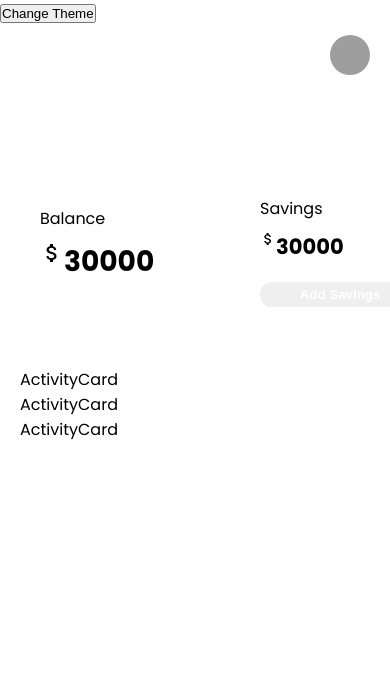
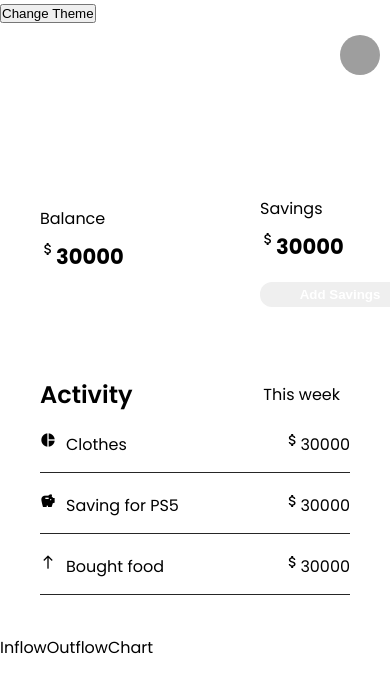
Before and after one commit to NoStackDev/persfin-client, a React (Create React App) app: page / in a window 390 px wide. Shown: the top 692 px of the page. Built offline with nearby package versions, Linux system fonts and the light colour scheme; grey boxes are pictures that could not be loaded.

Commit message:
activity card mobile

```diff
--- a/src/Assets/Styles/_themes.scss
+++ b/src/Assets/Styles/_themes.scss
@@ -8,7 +8,11 @@ $themes: (
     "card-bg-color": $card-bg-color-light,
     "text-color": $text-color-light,
     "text-2-color": $text-2-color-light,
-    " btn-text-color": $btn-text-color,
+    "btn-text-color": $btn-text-color,
+    "budget-color": $primary-color-light,
+    "savings-color": $savings,
+    "inflow-color": $savings,
+    "outflow-color": $outflow,
   ),
   dark: (
     "primary-color": $primary-color-dark,
@@ -18,5 +22,9 @@ $themes: (
     "text-color": $text-color-light,
     "text-2-color": $text-2-color-dark,
     "btn-text-color": $btn-text-color,
+    "budget-color": $primary-color-light,
+    "savings-color": $savings,
+    "inflow-color": $savings,
+    "outflow-color": $outflow,
   ),
 );
--- a/src/Components/Cards/ActivityCard/ActivityCard.component.tsx
+++ b/src/Components/Cards/ActivityCard/ActivityCard.component.tsx
@@ -1,20 +1,64 @@
-import React from 'react'
+import React from "react";
 
-import "./ActivityCard.style.scss"
+import "./ActivityCard.style.scss";
+
+interface recentActivity {
+  title: string;
+  _type: string;
+  _date: string;
+  _time: string;
+  amount: number;
+}
 
 type Props = {
-    title: string;
-    _type: string;
-    _date: string;
-    _time: string;
-    amount: number;
-}
+  cardTitle: string;
+  activities: recentActivity[];
+};
 
+const ActivityCard = ({ cardTitle, activities }: Props) => {
+  const icons = (_type: string): JSX.Element => {
+    switch (_type) {
+      case "Budget":
+        return <span className="material-icons">pie_chart</span>;
+      case "Inflow":
+        return <span className="material-icons">south</span>;
+      case "Outflow":
+        return <span className="material-icons">north</span>;
+      case "Savings":
+        return <span className="material-icons">savings</span>;
+      default:
+        return <></>;
+    }
+  };
 
-const ActivityCard = (props: Props) => {
   return (
-    <div>ActivityCard</div>
-  )
-}
+    <div className="card">
+      <div className="card-top">
+        <h2>{cardTitle}</h2>
+        <div className="duration">This week</div>
+      </div>
+      <div className="activities">
+        {activities.map((activity, index) => {
+          return (
+            <div className={"activity " + activity._type.toLowerCase()}>
+              <div className="icon-title-wrapper">
+                {icons(activity._type)}
+                <span className="title">{activity.title}</span>
+              </div>
 
-export default ActivityCard
+              <span className="type">{activity._type}</span>
+              <span className="date">{activity._date}</span>
+              <span className="time">{activity._time}</span>
+              <div className="amount">
+              <span className="material-icons">attach_money</span>
+              <span>{activity.amount}</span>
+              </div>
+            </div>
+          );
+        })}
+      </div>
+    </div>
+  );
+};
+
+export default ActivityCard;
--- a/src/Components/Cards/ActivityCard/ActivityCard.style.scss
+++ b/src/Components/Cards/ActivityCard/ActivityCard.style.scss
@@ -0,0 +1,99 @@
+@import "../../../Assets/Styles/mixins";
+@import "../../../Assets/Styles/themes";
+@import "../../../Assets/Styles/functions";
+@import "../../../Assets/Styles/variables";
+
+.card {
+  @include theme-aware("background", "card-bg-color");
+  border-radius: to-rem(12px);
+  padding: to-rem(20px);
+  display: flex;
+  flex-direction: column;
+  gap: to-rem(20px);
+
+  .card-top {
+        display: flex;
+        justify-content: space-between;
+        align-items: center;
+
+        h2 {
+        font-size: to-rem(24px);
+        font-weight: 600;
+        }
+
+        .duration {
+        @include theme-aware("background", "bg-color");
+        padding-inline: to-rem(10px);
+        padding-block: to-rem(2px);
+        border-radius: to-rem(12px);
+        }
+
+        &:hover {
+            cursor: pointer;
+        }
+  }
+
+  .activities {
+    display: flex;
+    flex-direction: column;
+    gap: to-rem(20px);
+
+    .activity {
+        display: grid;
+        grid-template-columns: 3fr 1fr;
+        gap: to-rem(10px);
+        padding-bottom: to-rem(5px);
+        border-bottom: solid #262626 to-rem(1px);
+
+        .icon-title-wrapper {
+            display: flex;
+            gap: to-rem(10px);
+            margin-bottom: to-rem(10px);
+
+
+            .material-icons {
+                font-size: $default-fontsize;
+            }
+        }
+
+        .title {
+            justify-self: start;
+        }
+
+        .amount {
+            justify-self: end;
+            display: flex;
+
+            .material-icons {
+                font-size: $default-fontsize;
+            }
+        }
+
+        .type,
+        .date,
+        .time {
+            display: none;
+        }
+
+
+
+        &.budget {
+            @include theme-aware('color', 'budget-color');
+        }
+
+        &.savings {
+            @include theme-aware('color', 'savings-color');
+        }
+
+        &.inflow {
+            @include theme-aware('color', 'inflow-color');
+        }
+
+        &.outflow {
+            @include theme-aware('color', 'outflow-color');
+        }
+    }
+  }
+
+
+}
--- /dev/null
+++ b/src/Components/Charts/LineChart/InflowOutflowChart.component.tsx
@@ -0,0 +1,11 @@
+import React from 'react'
+
+type Props = {}
+
+const InflowOutflowChart = (props: Props) => {
+  return (
+    <div>InflowOutflowChart</div>
+  )
+}
+
+export default InflowOutflowChart
--- /dev/null
+++ b/src/Components/Charts/LineChart/index.tsx
@@ -0,0 +1 @@
+export { default } from "./InflowOutflowChart.component"
--- a/src/Components/QuickActionBar/QuickActionBar.component.tsx
+++ b/src/Components/QuickActionBar/QuickActionBar.component.tsx
@@ -12,9 +12,11 @@ const QuickActionBar = (props: Props) => {
         <div className="carousel">
           {quickActions.map((quickAction, index) => {
             return (
-              <div className="card" key={index}>
-                <div className="icon-wrapper">
-                  <span className="material-icons">{quickAction.icon}</span>
+              <div className={"card " + quickAction.title.toLowerCase()} key={index}>
+                <div
+                  className={"icon-wrapper " + quickAction.title.toLowerCase()}
+                >
+                  <span className="material-icons ">{quickAction.icon}</span>
                 </div>
                 <div className="action-info">
                   <h2>{quickAction.title}</h2>
@@ -24,7 +26,9 @@ const QuickActionBar = (props: Props) => {
                   </div>
                 </div>
                 {quickAction.hasBtn ? (
-                  <button>Add {quickAction.title}</button>
+                  <button className={quickAction.title.toLowerCase()}>
+                    Add {quickAction.title}
+                  </button>
                 ) : (
                   <></>
                 )}
--- a/src/Components/QuickActionBar/QuickActionBar.style.scss
+++ b/src/Components/QuickActionBar/QuickActionBar.style.scss
@@ -2,9 +2,8 @@
 @import "../../Assets/Styles/functions";
 @import "../../Assets/Styles/themes";
 
-section {
-  padding-block: to-rem(20px);
-  padding-inline-start: to-rem(20px);
+.quick-action-bar {
+  // padding: to-rem(20px);
 
   .carousel-container {
     .carousel {
@@ -12,13 +11,16 @@ section {
       overflow-x: scroll;
       scrollbar-width: none;
       -ms-overflow-style: none;
-      gap: to-rem(20px);
+      // gap: to-rem(20px);
+      // overflow-y: hidden;
 
       &::-webbkit-scrollbar {
         display: none;
       }
 
       .card {
+        margin-block: to-rem(20px) to-rem(10px);
+        margin-inline-start: to-rem(20px);
         display: flex;
         flex-direction: column;
         gap: to-rem(20px);
@@ -26,6 +28,26 @@ section {
         @include theme-aware("background", "card-bg-color");
         border-radius: to-rem(12px);
         min-width: to-rem(200px);
+
+        &:nth-last-of-type(1) {
+          margin-inline-end: to-rem(20px);
+        }
+
+        &:hover {
+          cursor: pointer;
+          transform: scale(1.05);
+        }
+
+        &.balance {
+          gap: to-rem(30px);
+          .amount {
+            font-size: to-rem(24px);
+
+            .material-icons {
+              font-size: to-rem(24px);
+            }
+          }
+        }
 
         .icon-wrapper {
           display: flex;
@@ -35,6 +57,18 @@ section {
           width: fit-content;
           padding: to-rem(10px);
           border-radius: 50%;
+
+          &.savings {
+            @include theme-aware("background", "savings-color");
+          }
+
+          &.inflow {
+            @include theme-aware("background", "inflow-color");
+          }
+
+          &.outflow {
+            @include theme-aware("background", "outflow-color");
+          }
 
           .material-icons {
             color: #fff;
@@ -64,16 +98,7 @@ section {
           }
         }
 
-        &:nth-of-type(1) {
-          gap: to-rem(30px);
-          .amount {
-            font-size: to-rem(24px);
 
-            .material-icons {
-              font-size: to-rem(24px);
-            }
-          }
-        }
 
         button {
           font-weight: 600;
@@ -85,6 +110,22 @@ section {
           max-width: to-rem(200px);
 
           &:hover {
+            transform: scale(1.05);
+          }
+
+          &.savings {
+            @include theme-aware("background", "savings-color");
+          }
+
+          &.inflow {
+            @include theme-aware("background", "inflow-color");
+          }
+
+          &.outflow {
+            @include theme-aware("background", "outflow-color");
+          }
+
+          &:hover {
             cursor: pointer;
           }
         }
--- a/src/Components/Topbar/Topbar.style.scss
+++ b/src/Components/Topbar/Topbar.style.scss
@@ -6,7 +6,7 @@
     display: flex;
     justify-content: space-between;
     align-items: center;
-    padding: to-rem(10px) to-rem(20px);
+    padding: to-rem(10px) to-rem(10px);
     @include theme-aware('background', 'card-bg-color');
 
     .leftTopbar {
--- a/src/Pages/Overview/Overview.component.tsx
+++ b/src/Pages/Overview/Overview.component.tsx
@@ -1,5 +1,6 @@
 import React from "react";
 import ActivityCard from "../../Components/Cards/ActivityCard";
+import InflowOutflowChart from "../../Components/Charts/LineChart/InflowOutflowChart.component";
 
 import "./Overview.style.scss";
 import recentActivities from "./recentAtivities";
@@ -9,21 +10,11 @@ type Props = {};
 const Overview = (props: Props) => {
   return (
     <main>
-      <section className="recent-activities">
-        <div className="container">
-          {recentActivities.map((recentActivity, index) => {
-            return (
-              <ActivityCard
-                key={index}
-                title={recentActivity.title}
-                _type={recentActivity._type}
-                _date={recentActivity._date}
-                _time={recentActivity._time}
-                amount={recentActivity.amount}
-              />
-            );
-          })}
-        </div>
+      <section className="activity-container">
+        <ActivityCard cardTitle="Activity" activities={recentActivities} />
+      </section>
+      <section className="inflow-outflow-chart">
+        <InflowOutflowChart />
       </section>
     </main>
   );
--- a/src/Pages/Overview/Overview.style.scss
+++ b/src/Pages/Overview/Overview.style.scss
@@ -2,7 +2,6 @@
 @import "../../Assets/Styles/themes";
 @import "../../Assets/Styles/functions";
 
-.overview {
+.activity-container {
     padding: to-rem(20px);
-    @include theme-aware('background', 'bg-color');
 }
```
Also changed, not shown: src/Components/Charts/LineChart/InflowOutflowChart.style.scss (added).
